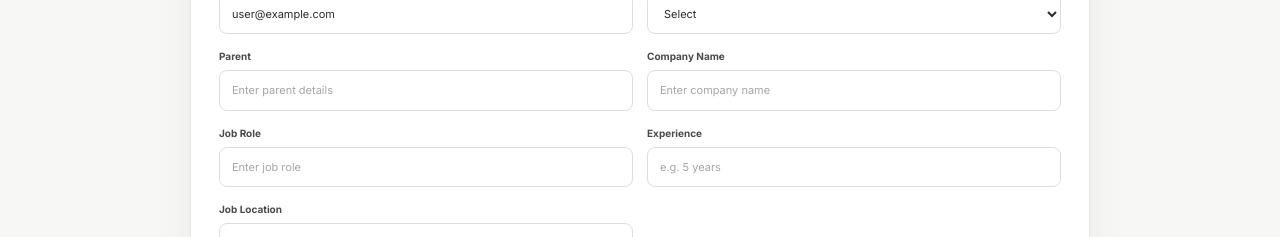
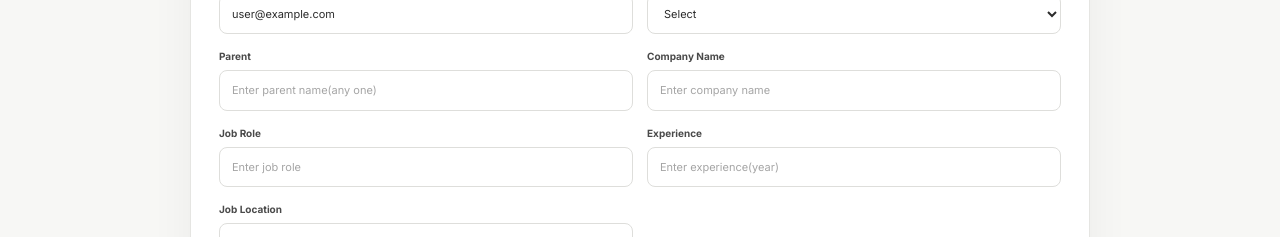
Before and after one commit to AltimaOak/Swastik-Properties, a React (Vite) app: page /client-profile in a window 1280 px wide. Shown: the part 401-638 px from the top of the page. Built offline with nearby package versions, Linux system fonts and the light colour scheme; no server answers; the database is empty; sample sign-in values are in the browser's storage.

Commit message:
fix the placeholders

```diff
--- a/src/pages/ClientProfile.jsx
+++ b/src/pages/ClientProfile.jsx
@@ -1148,7 +1148,7 @@ Authorized Signature
                       name="children"
                       value={form.children}
                       onChange={handleChange}
-                      placeholder="Enter children details"
+                      placeholder="Enter Number of Children"
                     />
 
                   </div>
@@ -1169,7 +1169,7 @@ Authorized Signature
                   name="parent"
                   value={form.parent}
                   onChange={handleChange}
-                  placeholder="Enter parent details"
+                  placeholder="Enter parent name(any one)"
                 />
 
               </div>
@@ -1228,7 +1228,7 @@ Authorized Signature
                   name="experience"
                   value={form.experience}
                   onChange={handleChange}
-                  placeholder="e.g. 5 years"
+                  placeholder="Enter experience(year)"
                 />
 
               </div>
```
